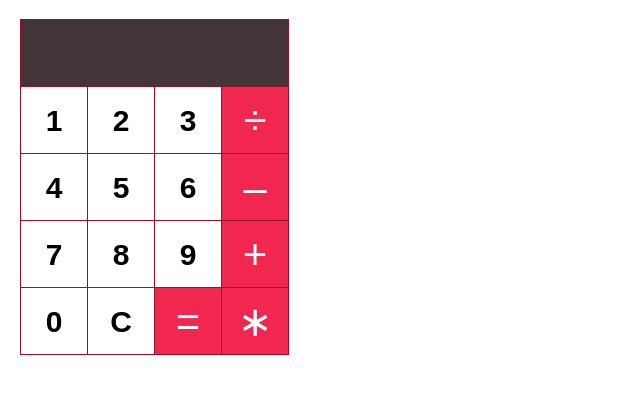
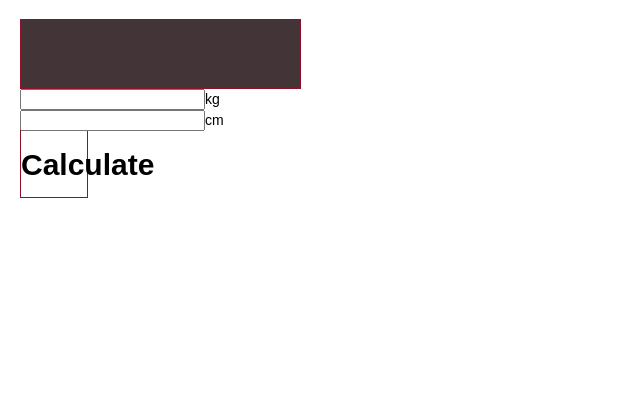
Before and after one commit to oleksandrkits/calculator, a React (Create React App) app: page / in a window 1280 px wide. Shown: the top 394 px of the page, without its empty margins (0-640 px from the left). Built offline with nearby package versions, Linux system fonts and the light colour scheme.

Commit message:
Created Bacis BMI calculator.

```diff
--- a/src/App.js
+++ b/src/App.js
@@ -1,16 +1,7 @@
 import React, { Component } from 'react';
 import './App.css';
-
-class Button extends React.Component {
-    render() {
-        return (
-            <button className={this.props.class} onClick={() => this.props.onClick()}>
-                {this.props.value}
-            </button>
-        );
-    }
-}
-
+import BMI from './js/BMI.js';
+import Button from "./js/Button";
 
 class Board extends React.Component {
     constructor(props){
@@ -128,7 +119,7 @@ class App extends React.Component {
         return (
             <div className="game">
                 <div className="game-board">
-                    <Board />
+                    <BMI />
                 </div>
                 <div className="game-info">
                 </div>
--- /dev/null
+++ b/src/js/BMI.js
@@ -0,0 +1,78 @@
+import React from "react";
+import Button from "./Button";
+import Screen from "./Screen";
+import InputBlock from "./InputBlock";
+
+class BMI extends React.Component {
+    constructor(props){
+        super(props);
+        this.state = {
+            bmi_value: '',
+            kg: null,
+            cm: null,
+        };
+    }
+    handleCalculateClick(){
+        let cm = this.state.cm;
+        let kg = this.state.kg;
+
+        cm = this.validateInputParams(cm);
+        kg = this.validateInputParams(kg);
+
+        cm = this.centimeterToMeter(cm);
+
+        const bmi_value = kg / cm ** 2;
+        this.setState({bmi_value: bmi_value.toFixed(2)});
+    }
+
+    centimeterToMeter(cm){
+        return cm/100;
+    }
+
+    validateInputParams(param){
+        try {
+            return parseInt(param)
+        }
+        catch (e) {
+            this.setState({bmi_value: 'Wrong input'})
+        }
+    }
+
+    handleWeightInput = e => this.setState({kg: e.target.value});
+    handleHeightInput = e => this.setState({cm: e.target.value});
+
+    renderInputBlock(label, onChange){
+        return <InputBlock label={label} class={'square'} onValueChange={onChange} />;
+    }
+    renderButton(label) {
+        return <Button label={label}
+                       class={'square'}
+                       onClick={() => this.handleCalculateClick()}
+        />;
+    }
+    renderScreen(label) {
+        return <Screen value={label} class={'screen'} />;
+    }
+
+    render() {
+        return (
+            <div>
+                <div className="board-row">
+                    {this.renderScreen(this.state.bmi_value)}
+                </div>
+                <div className="board-row">
+                    {this.renderInputBlock('kg', this.handleWeightInput)}
+                </div>
+                <div className="board-row">
+                    {this.renderInputBlock('cm', this.handleHeightInput)}
+                </div>
+                <div className="board-row">
+                    {this.renderButton("Calculate")}
+                </div>
+
+            </div>
+        );
+    }
+}
+
+export default BMI;
--- /dev/null
+++ b/src/js/Button.js
@@ -0,0 +1,13 @@
+import React from "react";
+
+class Button extends React.Component {
+    render() {
+        return (
+            <button className={this.props.class} onClick={this.props.onClick}>
+                {this.props.label}
+            </button>
+        );
+    }
+}
+
+export default Button;
--- /dev/null
+++ b/src/js/Input.js
@@ -0,0 +1,11 @@
+import React from "react";
+
+class Input extends React.Component {
+    render() {
+        return (
+            <input type='text' onChange={this.props.onValueChange}/>
+        );
+    }
+}
+
+export default Input;
--- /dev/null
+++ b/src/js/InputBlock.js
@@ -0,0 +1,25 @@
+import React from "react";
+import Label from "./Label";
+import Input from "./Input";
+
+class InputBlock extends React.Component {
+
+    renderLabel(label){
+        return <Label label={label}/>
+    }
+
+    renderInput(onValueChange){
+        return <Input onValueChange={onValueChange}/>
+    }
+
+    render() {
+        return (
+            <div>
+                {this.renderInput(this.props.onValueChange)}
+                {this.renderLabel(this.props.label)}
+            </div>
+        );
+    }
+}
+
+export default InputBlock;
--- /dev/null
+++ b/src/js/Label.js
@@ -0,0 +1,11 @@
+import React from "react";
+
+class Label extends React.Component {
+    render() {
+        return (
+            <label >{this.props.label}</label>
+        );
+    }
+}
+
+export default Label;
--- /dev/null
+++ b/src/js/Screen.js
@@ -0,0 +1,13 @@
+import React from "react";
+
+class Screen extends React.Component {
+    render() {
+        return (
+            <div className={this.props.class} >
+                {this.props.value}
+            </div>
+        );
+    }
+}
+
+export default Screen;
```
